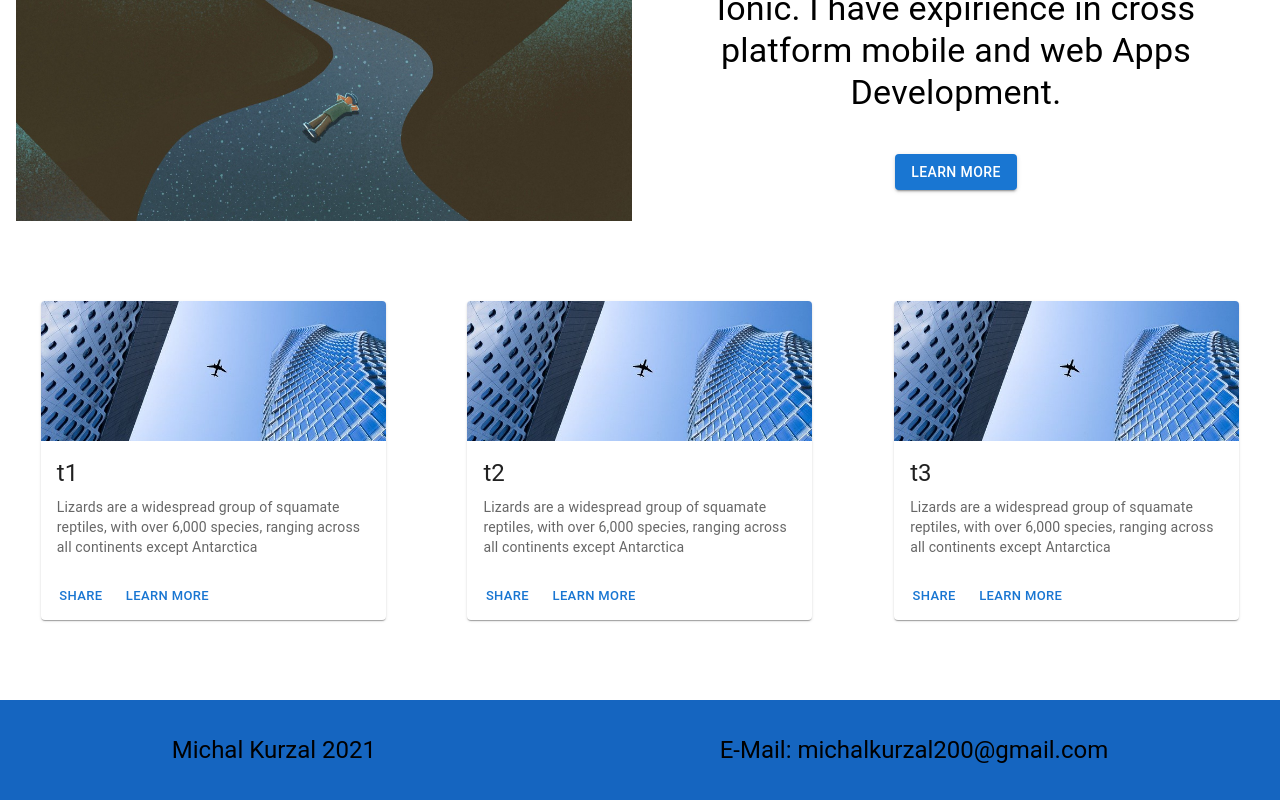
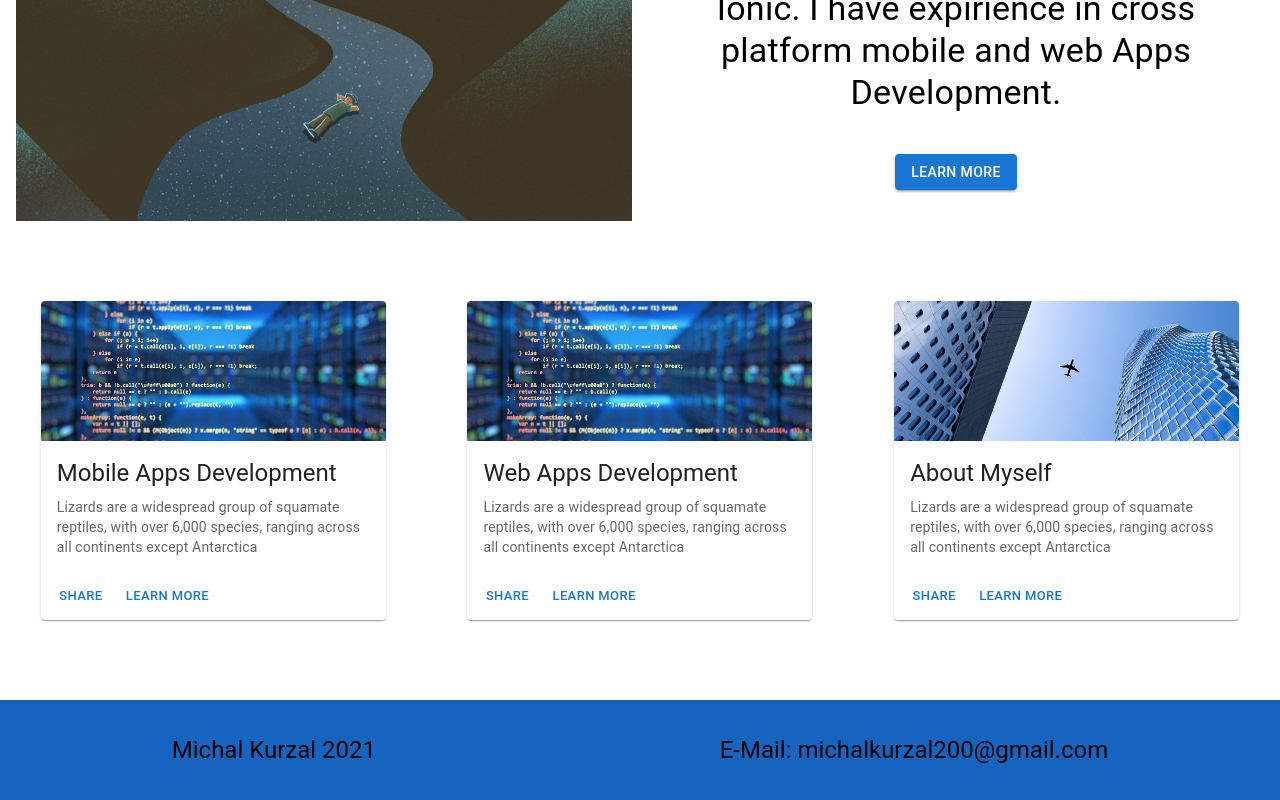
Before and after one commit to MichalKurzal/michalkurzal.github.io, a React (Create React App) app: page / in a window 1280 px wide. Shown: the part 427-1227 px from the top of the page. Built offline with nearby package versions, Linux system fonts and the light colour scheme.

Commit message:
card content

```diff
--- a/src/components/card.js
+++ b/src/components/card.js
@@ -12,7 +12,7 @@ export default function MediaCard(props) {
       <CardMedia
         component="img"
         height="140"
-        image="/airplane.jpg"
+        image={props.data.src}
         alt="green iguana"
       />
       <CardContent>
--- a/src/data.js
+++ b/src/data.js
@@ -1,5 +1,5 @@
 export const dataJSON = [
-  { title: "t1", id: 1 },
-  { title: "t2", id: 2 },
-  { title: "t3", id: 3 },
+  { title: "Mobile Apps Development", id: 1, src: "/source.jpg" },
+  { title: "Web Apps Development", id: 2, src: "/source.jpg" },
+  { title: "About Myself", id: 3, src: "/airplane.jpg" },
 ];
```
Also changed, not shown: public/source.jpg (added).
